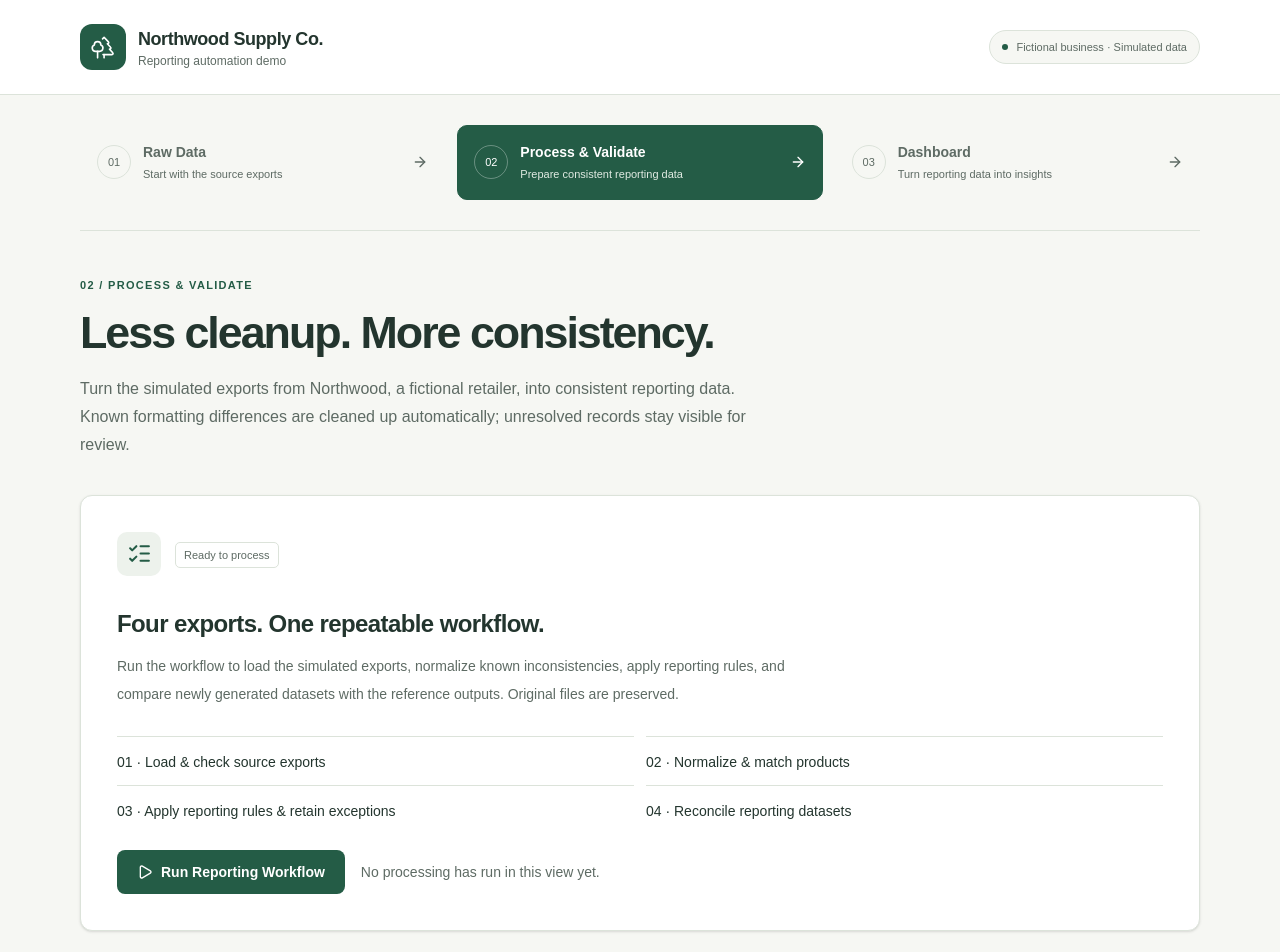
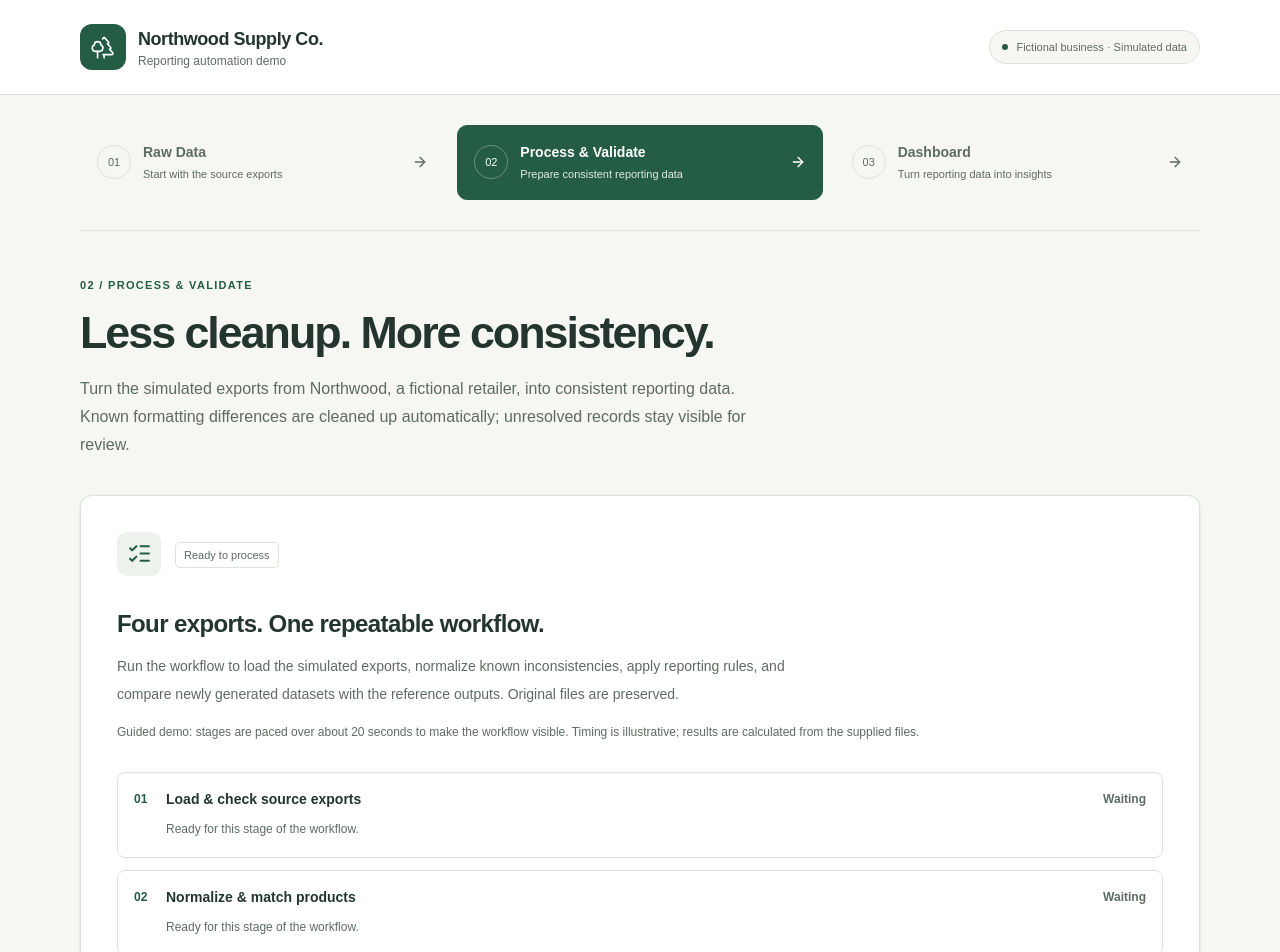
Before and after one commit to robertd77/dashboard-portfolio-site, a Next.js app in the folder reporting-automation-demo/: page /process in a window 1280 px wide. Shown: the top 952 px of the page. Built offline with nearby package versions, Linux system fonts and the light colour scheme.

Commit message:
Add paced workflow stages and progress updates

```diff
--- a/reporting-automation-demo/src/components/processing-workflow.tsx
+++ b/reporting-automation-demo/src/components/processing-workflow.tsx
@@ -1,52 +1,126 @@
 "use client";
 
-import { useState } from "react";
+import { useEffect, useRef, useState } from "react";
 import { CheckCircle2, ListChecks, LoaderCircle, Play, TriangleAlert } from "lucide-react";
 import { Button } from "@/components/ui/button";
 import { Card } from "@/components/ui/card";
 import { ProcessingResults } from "@/components/processing-results";
 import type { WorkflowView } from "@/lib/processing/types";
 
+const stages = [
+  { title: "Load & check source exports", running: "Reading the four exports and checking their columns and records." },
+  { title: "Normalize & match products", running: "Standardizing SKU formats and connecting order lines to product details." },
+  { title: "Apply reporting rules & retain exceptions", running: "Applying refunds, cancellations, and expense aliases while retaining unresolved records." },
+  { title: "Reconcile reporting datasets", running: "Comparing the generated reporting records and totals with the reference outputs." },
+];
+
+function pauseStage(signal: AbortSignal) {
+  return new Promise<void>((resolve, reject) => {
+    const abort = () => {
+      clearTimeout(timer);
+      reject(new DOMException("Guided run cancelled", "AbortError"));
+    };
+    const timer = setTimeout(() => {
+      signal.removeEventListener("abort", abort);
+      resolve();
+    }, 5000);
+    signal.addEventListener("abort", abort, { once: true });
+    if (signal.aborted) abort();
+  });
+}
+
+function completionMessages(data: WorkflowView) {
+  const count = (value: number) => value.toLocaleString("en-CA");
+  const { summary } = data;
+  return [
+    `${count(summary.orderLines)} order lines, ${count(summary.products)} products, ${count(summary.customers)} customers, and ${count(summary.expenses)} expenses loaded.`,
+    `${count(summary.normalizedSkus)} SKU formats normalized; ${count(summary.missingSkus + summary.unmatchedSkus)} unresolved product matches retained for review.`,
+    `${count(summary.orders)} orders prepared; ${count(summary.refundedOrders)} refunds and ${count(summary.voidedOrders)} cancellations accounted for. ${count(summary.vendorAliases + summary.categoryAliases)} expense aliases standardized.`,
+    data.reconciliation.passed
+      ? `All ${count(summary.datasetsGenerated)} generated datasets matched the reference checks.`
+      : "Reporting datasets generated. Reference differences need review before continuing.",
+  ];
+}
+
 export function ProcessingWorkflow() {
   const [pending, setPending] = useState(false);
   const [result, setResult] = useState<WorkflowView | null>(null);
   const [error, setError] = useState<string | null>(null);
+  const [completed, setCompleted] = useState(0);
+  const [runData, setRunData] = useState<WorkflowView | null>(null);
+  const controller = useRef<AbortController | null>(null);
+
+  useEffect(() => () => controller.current?.abort(), []);
 
   async function run() {
-    setPending(true); setResult(null); setError(null);
+    if (controller.current && !controller.current.signal.aborted && pending) return;
+    controller.current?.abort();
+    const current = new AbortController();
+    controller.current = current;
+    setPending(true); setResult(null); setError(null); setCompleted(0); setRunData(null);
     try {
-      const response = await fetch("/api/process", { method: "POST" });
+      const response = await fetch("/api/process", { method: "POST", signal: current.signal });
       if (!response.ok) throw new Error("Processing failed.");
       const data: WorkflowView = await response.json();
+      if (current.signal.aborted) return;
+      setRunData(data);
+      // Pace the presentation only after real processing returns. Never invent success.
+      for (let stage = 0; stage < stages.length; stage += 1) {
+        await pauseStage(current.signal);
+        setCompleted(stage + 1);
+      }
       setResult(data);
     } catch {
-      setError("The reporting workflow could not finish. Please try again. If this continues, the source files or reporting rules need review.");
+      if (!current.signal.aborted) setError("The reporting workflow could not finish. Please try again. If this continues, the source files or reporting rules need review.");
     } finally {
-      setPending(false);
+      if (!current.signal.aborted) setPending(false);
     }
   }
 
   const ready = result?.reconciliation.passed;
+  const messages = runData ? completionMessages(runData) : [];
+  const activeMessage = pending ? `Step ${Math.min(completed + 1, stages.length)} of ${stages.length}: ${stages[Math.min(completed, stages.length - 1)].running}` : null;
   return (
     <>
-      <Card className="stage-placeholder" aria-busy={pending}>
+      <Card className="stage-placeholder">
         <span className="icon-tile mb-5"><ListChecks size={25} aria-hidden="true" /></span>
         <p className="status-label">{pending ? "Workflow running" : result ? ready ? "Workflow complete" : "Review required" : "Ready to process"}</p>
-        <h2 className="mt-3 text-2xl font-semibold tracking-tight">{result ? ready ? "Reporting data is ready." : "The generated results need review." : "Four exports. One repeatable workflow."}</h2>
+        <h2 className="mt-3 text-2xl font-semibold tracking-tight">{pending ? "Your reporting workflow is running." : result ? ready ? "Reporting data is ready." : "The generated results need review." : "Four exports. One repeatable workflow."}</h2>
         <p className="mt-3 max-w-2xl text-sm leading-7 text-muted-foreground">Run the workflow to load the simulated exports, normalize known inconsistencies, apply reporting rules, and compare newly generated datasets with the reference outputs. Original files are preserved.</p>
-        <ol className="mt-7 grid gap-3 text-sm sm:grid-cols-2">
-          <li className="planned-item">01 · Load & check source exports</li>
-          <li className="planned-item">02 · Normalize & match products</li>
-          <li className="planned-item">03 · Apply reporting rules & retain exceptions</li>
-          <li className="planned-item">04 · Reconcile reporting datasets</li>
+        <p className="mt-3 text-xs leading-6 text-muted-foreground">Guided demo: stages are paced over about 20 seconds to make the workflow visible. Timing is illustrative; results are calculated from the supplied files.</p>
+        <ol className="mt-7 space-y-3">
+          {stages.map((stage, index) => {
+            const done = index < completed;
+            const active = pending && index === completed;
+            const review = done && index === stages.length - 1 && runData && !runData.reconciliation.passed;
+            const failed = Boolean(error) && index === completed;
+            const status = review ? "Needs review" : failed ? "Stopped" : done ? "Completed" : active ? "Running" : "Waiting";
+            return (
+              <li key={stage.title} aria-current={active ? "step" : undefined} className={`rounded-lg border p-4 ${active ? "border-primary bg-secondary" : "border-border"}`}>
+                <div className="flex items-start gap-3">
+                  <span className="mt-0.5 shrink-0 text-primary" aria-hidden="true">
+                    {review || failed ? <TriangleAlert size={19} /> : done ? <CheckCircle2 size={19} /> : active ? <LoaderCircle size={19} className="motion-safe:animate-spin" /> : <span className="block w-5 text-xs font-semibold">0{index + 1}</span>}
+                  </span>
+                  <div className="min-w-0 flex-1">
+                    <div className="flex flex-wrap items-center justify-between gap-2">
+                      <h3 className="text-sm font-semibold">{stage.title}</h3>
+                      <span className="text-xs font-semibold text-muted-foreground">{status}</span>
+                    </div>
+                    <p className="mt-2 text-xs leading-6 text-muted-foreground">{failed ? "No completed output is available. Please retry the workflow." : done ? messages[index] : active ? stage.running : "Ready for this stage of the workflow."}</p>
+                  </div>
+                </div>
+              </li>
+            );
+          })}
         </ol>
+        {(pending || result) && <progress max={stages.length} value={completed} aria-label="Workflow stages completed" className="mt-5 h-2 w-full accent-primary" />}
         <div className="mt-7 flex flex-wrap items-center gap-4">
           <Button className="cursor-pointer" onClick={run} disabled={pending}>
             {pending ? <LoaderCircle className="motion-safe:animate-spin" aria-hidden="true" /> : <Play aria-hidden="true" />}
             {pending ? "Running workflow…" : result ? "Run workflow again" : "Run Reporting Workflow"}
           </Button>
           <p role="status" aria-live="polite" className="flex items-center gap-2 text-sm text-muted-foreground">
-            {pending ? "Processing the source files and checking references…" : result ? <>{ready ? <CheckCircle2 size={16} aria-hidden="true" /> : <TriangleAlert size={16} aria-hidden="true" />}{ready ? "Processing and reconciliation finished." : "Processing finished; reconciliation differences remain."}</> : "No processing has run in this view yet."}
+            {pending ? activeMessage : result ? <>{ready ? <CheckCircle2 size={16} aria-hidden="true" /> : <TriangleAlert size={16} aria-hidden="true" />}{ready ? "Processing and reconciliation finished." : "Processing finished; reconciliation differences remain."}</> : error ? "Workflow stopped. No completion has been reported." : "No processing has run in this view yet."}
           </p>
         </div>
         {error && <p role="alert" className="mt-5 rounded-lg border border-border bg-secondary p-4 text-sm leading-6">{error}</p>}
```
Also changed, not shown: 1 other file (tests, documents, lock files or other folders).
